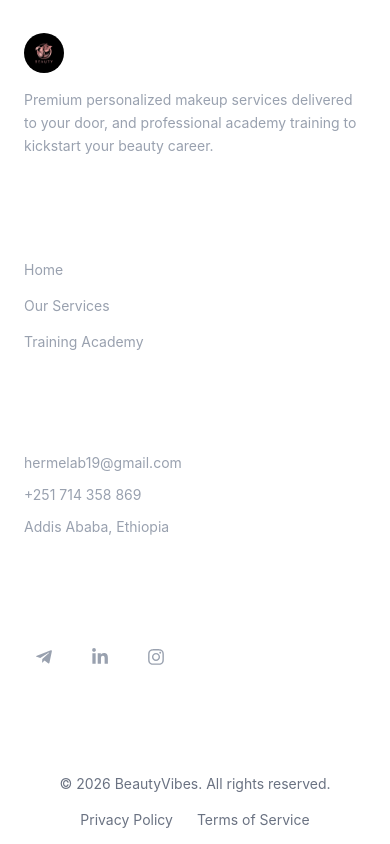
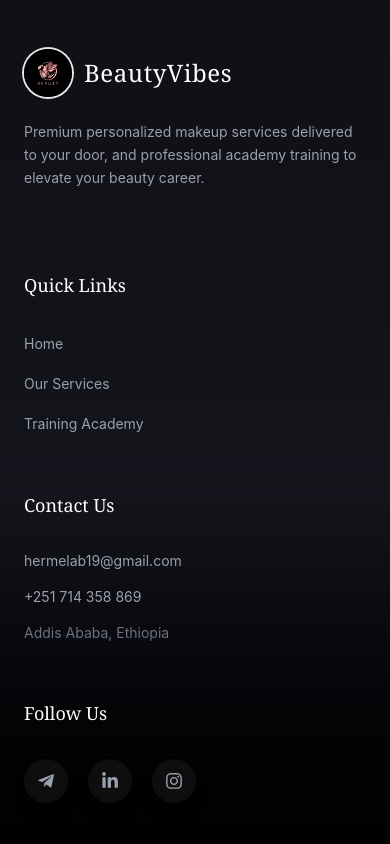
Before and after one commit to yishaq-official/beauty-vibes, a React (Vite) app: page / in a window 390 px wide. Shown: the part 4800-5644 px from the top of the page. Built offline with nearby package versions, Linux system fonts and the light colour scheme.

Commit message:
style modifications

```diff
--- a/src/components/Footer.jsx
+++ b/src/components/Footer.jsx
@@ -5,72 +5,152 @@ export default function Footer() {
   const currentYear = new Date().getFullYear();
 
   return (
-    <footer className="bg-luxury border-t border-white/10 pt-16 pb-8">
-      <div className="max-w-7xl mx-auto px-6">
-        <div className="grid grid-cols-1 md:grid-cols-2 lg:grid-cols-4 gap-12 mb-16">
+    <footer className="relative bg-gradient-to-b from-[#0f0f14] via-[#14141c] to-black border-t border-white/10 pt-20 pb-10 overflow-hidden">
+
+      {/* Decorative Glow */}
+      <div className="absolute top-0 left-1/2 -translate-x-1/2 w-[500px] h-[200px] bg-rosegold/10 blur-[120px] opacity-40 pointer-events-none" />
+
+      <div className="relative max-w-7xl mx-auto px-6">
+
+        {/* Top Grid */}
+        <div className="grid grid-cols-1 md:grid-cols-2 lg:grid-cols-4 gap-14 mb-20">
 
           {/* Column 1: Brand */}
-          <div className="space-y-4">
-            <Link to="/" className="flex items-center gap-3">
-              <img src="/IMG_20260226_230531_939.jpg" alt="Logo" className="w-10 h-10 rounded-full" />
-              <span className="text-xl font-serif text-white tracking-wide">
+          <div className="space-y-6">
+            <Link to="/" className="flex items-center gap-3 group">
+              <img
+                src="/IMG_20260226_230531_939.jpg"
+                alt="Logo"
+                className="w-12 h-12 rounded-full object-cover ring-2 ring-rosegold/40 group-hover:ring-rosegold transition-all duration-300"
+              />
+              <span className="text-2xl font-serif text-white tracking-wide">
                 Beauty<span className="text-rosegold">Vibes</span>
               </span>
             </Link>
-            <p className="text-gray-400 text-sm leading-relaxed mt-4">
-              Premium personalized makeup services delivered to your door, and professional academy training to kickstart your beauty career.
+
+            <p className="text-gray-400 text-sm leading-relaxed max-w-sm">
+              Premium personalized makeup services delivered to your door,
+              and professional academy training to elevate your beauty career.
             </p>
+
+            {/* Accent Line */}
+            <div className="w-16 h-[2px] bg-rosegold rounded-full"></div>
           </div>
 
           {/* Column 2: Quick Links */}
           <div>
-            <h4 className="text-white font-serif text-lg mb-6">Quick Links</h4>
-            <ul className="space-y-3">
-              <li><Link to="/" className="text-gray-400 hover:text-rosegold transition-colors text-sm">Home</Link></li>
-              <li><Link to="/services" className="text-gray-400 hover:text-rosegold transition-colors text-sm">Our Services</Link></li>
-              <li><Link to="/courses" className="text-gray-400 hover:text-rosegold transition-colors text-sm">Training Academy</Link></li>
+            <h4 className="text-white font-serif text-lg mb-8 relative inline-block">
+              Quick Links
+              <span className="absolute left-0 -bottom-2 w-10 h-[2px] bg-rosegold"></span>
+            </h4>
+
+            <ul className="space-y-4">
+              {[
+                { name: "Home", path: "/" },
+                { name: "Our Services", path: "/services" },
+                { name: "Training Academy", path: "/courses" }
+              ].map((item, index) => (
+                <li key={index}>
+                  <Link
+                    to={item.path}
+                    className="relative text-gray-400 hover:text-rosegold transition-colors text-sm after:absolute after:-bottom-1 after:left-0 after:w-0 after:h-[1px] after:bg-rosegold after:transition-all after:duration-300 hover:after:w-full"
+                  >
+                    {item.name}
+                  </Link>
+                </li>
+              ))}
             </ul>
           </div>
 
           {/* Column 3: Contact */}
           <div>
-            <h4 className="text-white font-serif text-lg mb-6">Contact Us</h4>
-            <ul className="space-y-3 text-sm text-gray-400">
-              <li><a href="mailto:hermelab19@gmail.com" className="hover:text-rosegold transition-colors">hermelab19@gmail.com</a></li>
-              <li><a href="tel:+251714358869" className="hover:text-rosegold transition-colors">+251 714 358 869</a></li>
-              <li>Addis Ababa, Ethiopia</li>
+            <h4 className="text-white font-serif text-lg mb-8 relative inline-block">
+              Contact Us
+              <span className="absolute left-0 -bottom-2 w-10 h-[2px] bg-rosegold"></span>
+            </h4>
+
+            <ul className="space-y-4 text-sm text-gray-400">
+              <li>
+                <a
+                  href="mailto:hermelab19@gmail.com"
+                  className="hover:text-rosegold transition-colors"
+                >
+                  hermelab19@gmail.com
+                </a>
+              </li>
+              <li>
+                <a
+                  href="tel:+251714358869"
+                  className="hover:text-rosegold transition-colors"
+                >
+                  +251 714 358 869
+                </a>
+              </li>
+              <li className="text-gray-500">
+                Addis Ababa, Ethiopia
+              </li>
             </ul>
           </div>
 
           {/* Column 4: Socials */}
           <div>
-            <h4 className="text-white font-serif text-lg mb-6">Follow Us</h4>
-            <div className="flex gap-4">
-              <a href="https://t.me/yourtelegramhandle" target="_blank" rel="noopener noreferrer" className="w-10 h-10 rounded-full bg-white/5 flex items-center justify-center text-gray-400 hover:bg-rosegold hover:text-luxury transition-all duration-300">
-                <FaTelegramPlane size={18} />
-              </a>
-              <a href="https://linkedin.com/in/yourprofile" target="_blank" rel="noopener noreferrer" className="w-10 h-10 rounded-full bg-white/5 flex items-center justify-center text-gray-400 hover:bg-rosegold hover:text-luxury transition-all duration-300">
-                <FaLinkedinIn size={18} />
-              </a>
-              {/* Added Instagram as a placeholder since it's highly relevant to beauty */}
-              <a href="#" className="w-10 h-10 rounded-full bg-white/5 flex items-center justify-center text-gray-400 hover:bg-rosegold hover:text-luxury transition-all duration-300">
-                <FaInstagram size={18} />
-              </a>
+            <h4 className="text-white font-serif text-lg mb-8 relative inline-block">
+              Follow Us
+              <span className="absolute left-0 -bottom-2 w-10 h-[2px] bg-rosegold"></span>
+            </h4>
+
+            <div className="flex gap-5">
+              {[
+                {
+                  icon: <FaTelegramPlane size={18} />,
+                  link: "https://t.me/yourtelegramhandle"
+                },
+                {
+                  icon: <FaLinkedinIn size={18} />,
+                  link: "https://linkedin.com/in/yourprofile"
+                },
+                {
+                  icon: <FaInstagram size={18} />,
+                  link: "#"
+                }
+              ].map((social, index) => (
+                <a
+                  key={index}
+                  href={social.link}
+                  target="_blank"
+                  rel="noopener noreferrer"
+                  className="group w-11 h-11 rounded-full bg-white/5 backdrop-blur-md flex items-center justify-center text-gray-400 hover:text-black hover:bg-rosegold transition-all duration-300 hover:scale-110 shadow-lg shadow-black/30"
+                >
+                  <span className="transition-transform duration-300 group-hover:scale-110">
+                    {social.icon}
+                  </span>
+                </a>
+              ))}
             </div>
           </div>
 
         </div>
 
         {/* Bottom Bar */}
-        <div className="pt-8 border-t border-white/10 flex flex-col md:flex-row justify-between items-center gap-4">
-          <p className="text-gray-500 text-sm">
-            &copy; {currentYear} BeautyVibes. All rights reserved.
+        <div className="pt-8 border-t border-white/10 flex flex-col md:flex-row justify-between items-center gap-6">
+
+          <p className="text-gray-500 text-sm tracking-wide">
+            &copy; {currentYear} BeautyVibes. Crafted with elegance.
           </p>
-          <div className="flex gap-6 text-sm text-gray-500">
-            <span className="cursor-pointer hover:text-rosegold transition-colors">Privacy Policy</span>
-            <span className="cursor-pointer hover:text-rosegold transition-colors">Terms of Service</span>
+
+          <div className="flex gap-8 text-sm text-gray-500">
+            {["Privacy Policy", "Terms of Service"].map((item, index) => (
+              <span
+                key={index}
+                className="relative cursor-pointer hover:text-rosegold transition-colors after:absolute after:-bottom-1 after:left-0 after:w-0 after:h-[1px] after:bg-rosegold after:transition-all after:duration-300 hover:after:w-full"
+              >
+                {item}
+              </span>
+            ))}
           </div>
+
         </div>
+
       </div>
     </footer>
   );
--- a/src/data/mockData.js
+++ b/src/data/mockData.js
@@ -9,13 +9,13 @@ export const services = [
     id: 's2',
     name: "Advanced Hair Styling",
     description: "From classic updos to modern textured waves.",
-    image: "https://images.unsplash.com/photo-1560066984-138dadb4c035?auto=format&fit=crop&q=80&w=800",
+    image: "https://images.unsplash.com/photo-1516975080664-ed2fc6a32937?w=500&auto=format&fit=crop&q=60&ixlib=rb-4.1.0&ixid=M3wxMjA3fDB8MHxzZWFyY2h8NDd8fG1ha2V1cHxlbnwwfHwwfHx8MA%3D%3D",
   },
   {
     id: 's3',
     name: "Premium Aesthetics",
     description: "Full facial and skincare treatments using top-tier palettes.",
-    image: "IMG_20260226_230531_769.jpg", // Using your uploaded palette image
+    image: "https://images.unsplash.com/photo-1709477542149-f4e0e21d590b?w=500&auto=format&fit=crop&q=60&ixlib=rb-4.1.0&ixid=M3wxMjA3fDB8MHxzZWFyY2h8MjB8fG1ha2V1cHxlbnwwfHwwfHx8MA%3D%3D", // Using your uploaded palette image
   }
 ];
 
--- a/src/pages/Services.jsx
+++ b/src/pages/Services.jsx
@@ -1,73 +1,117 @@
 import { motion } from 'framer-motion';
 import { services } from '../data/mockData';
 import { openWhatsApp } from '../utils/whatsapp';
+import { FaCrown, FaClock, FaCheckCircle, FaMagic } from 'react-icons/fa';
 
-// Staggered animation container
+/* ---------------- ANIMATION VARIANTS ---------------- */
+
 const containerVariants = {
   hidden: { opacity: 0 },
   visible: {
     opacity: 1,
-    transition: {
-      staggerChildren: 0.15
-    }
+    transition: { staggerChildren: 0.2 }
   }
 };
 
-// Individual card animation
 const cardVariants = {
-  hidden: { opacity: 0, y: 30 },
+  hidden: { opacity: 0, y: 40 },
   visible: {
     opacity: 1,
     y: 0,
-    transition: { duration: 0.6, ease: "easeOut" }
+    transition: { duration: 0.7, ease: "easeOut" }
   }
 };
 
+const floating = {
+  animate: {
+    y: [0, -10, 0],
+    transition: { duration: 4, repeat: Infinity, ease: "easeInOut" }
+  }
+};
+
+/* ---------------- PAGE ---------------- */
+
 export default function Services() {
   return (
-    <main className="pt-28 pb-20 px-6 max-w-7xl mx-auto min-h-screen">
+    <main className="bg-[#0e0e0e] text-white min-h-screen relative overflow-hidden">
 
-      {/* HEADER SECTION */}
+      {/* Background Glow */}
+      <div className="fixed inset-0 -z-10 bg-[radial-gradient(circle_at_20%_30%,rgba(183,110,121,0.08),transparent_40%),radial-gradient(circle_at_80%_70%,rgba(255,255,255,0.04),transparent_40%)]"></div>
+
+      {/* HERO HEADER */}
+      <section className="relative pt-36 pb-24 text-center px-6">
         <motion.div
-        initial={{ opacity: 0, y: -20 }}
+          variants={floating}
+          animate="animate"
+          className="absolute top-24 left-20 w-40 h-40 bg-rosegold/20 rounded-full blur-3xl"
+        />
+
+        <motion.div
+          initial={{ opacity: 0, y: -30 }}
           animate={{ opacity: 1, y: 0 }}
           transition={{ duration: 0.8 }}
-        className="text-center mb-16"
+          className="relative z-10 max-w-3xl mx-auto"
         >
-        <h1 className="text-4xl md:text-5xl font-serif text-rosegold mb-4">Our Premium Services</h1>
-        <p className="text-gray-400 text-lg max-w-2xl mx-auto font-light">
-          Indulge in our curated selection of high-end beauty treatments.
-          Expertly executed to elevate your natural elegance.
+          <h1 className="text-5xl md:text-6xl font-serif text-rosegold mb-6">
+            Our Premium Services
+          </h1>
+
+          <p className="text-gray-400 text-lg font-light leading-relaxed">
+            Indulge in our curated collection of luxury beauty treatments —
+            professionally designed to elevate your elegance and confidence.
           </p>
         </motion.div>
+      </section>
+
+      {/* STATS STRIP */}
+      <section className="py-10 border-y border-white/5 bg-[#121212]">
+        <div className="max-w-6xl mx-auto px-6 grid grid-cols-2 md:grid-cols-4 text-center gap-8">
+          <StatItem icon={<FaMagic />} value="100%" label="Luxury Products" />
+          <StatItem icon={<FaCrown />} value="500+" label="Satisfied Clients" />
+          <StatItem icon={<FaClock />} value="On-Time" label="Service Delivery" />
+          <StatItem icon={<FaCheckCircle />} value="Certified" label="Professionals" />
+        </div>
+      </section>
 
       {/* SERVICES GRID */}
+      <section className="py-24 px-6 max-w-7xl mx-auto">
         <motion.div
           variants={containerVariants}
           initial="hidden"
           animate="visible"
-        className="grid grid-cols-1 md:grid-cols-2 lg:grid-cols-3 gap-10"
+          className="grid grid-cols-1 md:grid-cols-2 lg:grid-cols-3 gap-12"
         >
-        {services.map((service) => (
+          {services.map((service, index) => (
             <motion.div
               key={service.id}
               variants={cardVariants}
-            className="group relative bg-[#121212] rounded-2xl overflow-hidden border border-white/5 hover:border-rosegold/30 transition-colors duration-500 shadow-xl"
+              className="group relative rounded-3xl overflow-hidden border border-white/5 bg-gradient-to-br from-[#151515] to-[#111] hover:border-rosegold/40 transition-all duration-500 shadow-[0_0_30px_rgba(0,0,0,0.5)]"
             >
-            {/* IMAGE CONTAINER */}
-            <div className="relative h-72 overflow-hidden">
-              <div className="absolute inset-0 bg-black/20 group-hover:bg-transparent transition-colors duration-500 z-10"></div>
+              {/* Popular Ribbon */}
+              {index === 0 && (
+                <div className="absolute top-5 left-5 z-20 bg-rosegold text-black text-xs px-4 py-1 rounded-full font-bold uppercase tracking-wider shadow-lg">
+                  Most Popular
+                </div>
+              )}
+
+              {/* Image */}
+              <div className="relative h-80 overflow-hidden">
+                <div className="absolute inset-0 bg-gradient-to-t from-black/70 via-black/20 to-transparent z-10"></div>
                 <img
-                src={`/${service.image}`}
+                  src={
+                    service.image.startsWith('http')
+                      ? service.image
+                      : `/${service.image}`
+                  }
                   alt={service.name}
-                className="w-full h-full object-cover transform group-hover:scale-110 transition-transform duration-700 ease-in-out"
+                  className="w-full h-full object-cover transform group-hover:scale-110 transition-transform duration-700"
                 />
               </div>
 
-            {/* CONTENT CONTAINER */}
-            <div className="p-8 flex flex-col justify-between h-[250px]">
+              {/* Content */}
+              <div className="p-8 flex flex-col justify-between h-[260px]">
                 <div>
-                <h3 className="text-2xl font-serif text-white mb-3 group-hover:text-rosegold transition-colors duration-300">
+                  <h3 className="text-2xl font-serif text-white mb-4 group-hover:text-rosegold transition-colors duration-300">
                     {service.name}
                   </h3>
                   <p className="text-gray-400 text-sm leading-relaxed mb-6">
@@ -75,21 +119,86 @@ export default function Services() {
                   </p>
                 </div>
 
-              {/* BOOKING BUTTON */}
                 <button
                   onClick={() => openWhatsApp('service', service.name)}
-                className="w-full py-3.5 relative overflow-hidden group/btn rounded-full border border-rosegold bg-transparent text-rosegold font-bold uppercase tracking-wider text-sm transition-all duration-300"
+                  className="relative overflow-hidden rounded-full border border-rosegold text-rosegold font-bold uppercase tracking-wider text-sm py-3 group/btn transition-all duration-300"
                 >
-                <span className="relative z-10 group-hover/btn:text-luxury transition-colors duration-300">
+                  <span className="relative z-10 group-hover/btn:text-black transition-colors duration-300">
                     Book Appointment
                   </span>
-                <div className="absolute inset-0 bg-rosegold transform scale-x-0 origin-left group-hover/btn:scale-x-100 transition-transform duration-300 ease-out z-0"></div>
+                  <div className="absolute inset-0 bg-rosegold scale-x-0 origin-left group-hover/btn:scale-x-100 transition-transform duration-300 ease-out"></div>
                 </button>
               </div>
             </motion.div>
           ))}
         </motion.div>
+      </section>
+
+      {/* HOW IT WORKS */}
+      <section className="py-24 bg-[#121212] border-t border-white/5">
+        <div className="max-w-6xl mx-auto px-6 text-center">
+          <h2 className="text-4xl font-serif text-rosegold mb-16">
+            How It Works
+          </h2>
+
+          <div className="grid md:grid-cols-3 gap-12">
+            <ProcessStep number="01" title="Choose Service" desc="Select your desired luxury treatment from our premium collection." />
+            <ProcessStep number="02" title="Book via WhatsApp" desc="Confirm your appointment instantly with our booking system." />
+            <ProcessStep number="03" title="Enjoy Luxury" desc="Relax while our certified experts deliver flawless results." />
+          </div>
+        </div>
+      </section>
+
+      {/* FINAL CTA */}
+      <section className="relative py-28 text-center overflow-hidden">
+        <div className="absolute inset-0 bg-[url('https://images.unsplash.com/photo-1498843053639-170ff2122f35?auto=format&fit=crop&w=1600&q=80')] bg-cover bg-center"></div>
+        <div className="absolute inset-0 bg-black/85 backdrop-blur-sm"></div>
+
+        <motion.div
+          initial={{ opacity: 0, y: 40 }}
+          whileInView={{ opacity: 1, y: 0 }}
+          transition={{ duration: 0.8 }}
+          className="relative z-10 max-w-3xl mx-auto px-6"
+        >
+          <h2 className="text-4xl md:text-5xl font-serif text-rosegold mb-6">
+            Experience Luxury Like Never Before
+          </h2>
+          <p className="text-gray-300 mb-8 text-lg">
+            Your beauty deserves premium attention. Book your personalized
+            session today and transform your look with confidence.
+          </p>
+
+          <button
+            onClick={() => openWhatsApp('service', 'General Booking')}
+            className="px-12 py-4 bg-rosegold text-black font-bold rounded-full hover:scale-105 hover:shadow-[0_0_40px_rgba(183,110,121,0.5)] transition-all duration-300"
+          >
+            Book Now
+          </button>
+        </motion.div>
+      </section>
 
     </main>
   );
 }
+
+/* ---------------- COMPONENTS ---------------- */
+
+function StatItem({ icon, value, label }) {
+  return (
+    <div className="flex flex-col items-center">
+      <div className="text-rosegold text-2xl mb-2">{icon}</div>
+      <h3 className="text-xl font-bold text-white">{value}</h3>
+      <p className="text-gray-400 text-sm uppercase tracking-wider">{label}</p>
+    </div>
+  );
+}
+
+function ProcessStep({ number, title, desc }) {
+  return (
+    <div className="bg-[#1a1a1a] p-10 rounded-3xl border border-white/5 hover:border-rosegold/40 transition duration-300">
+      <div className="text-rosegold text-4xl font-bold mb-4">{number}</div>
+      <h3 className="text-xl font-serif text-white mb-4">{title}</h3>
+      <p className="text-gray-400 text-sm leading-relaxed">{desc}</p>
+    </div>
+  );
+}
```
Lines whose indentation alone changed are shown as unchanged.
